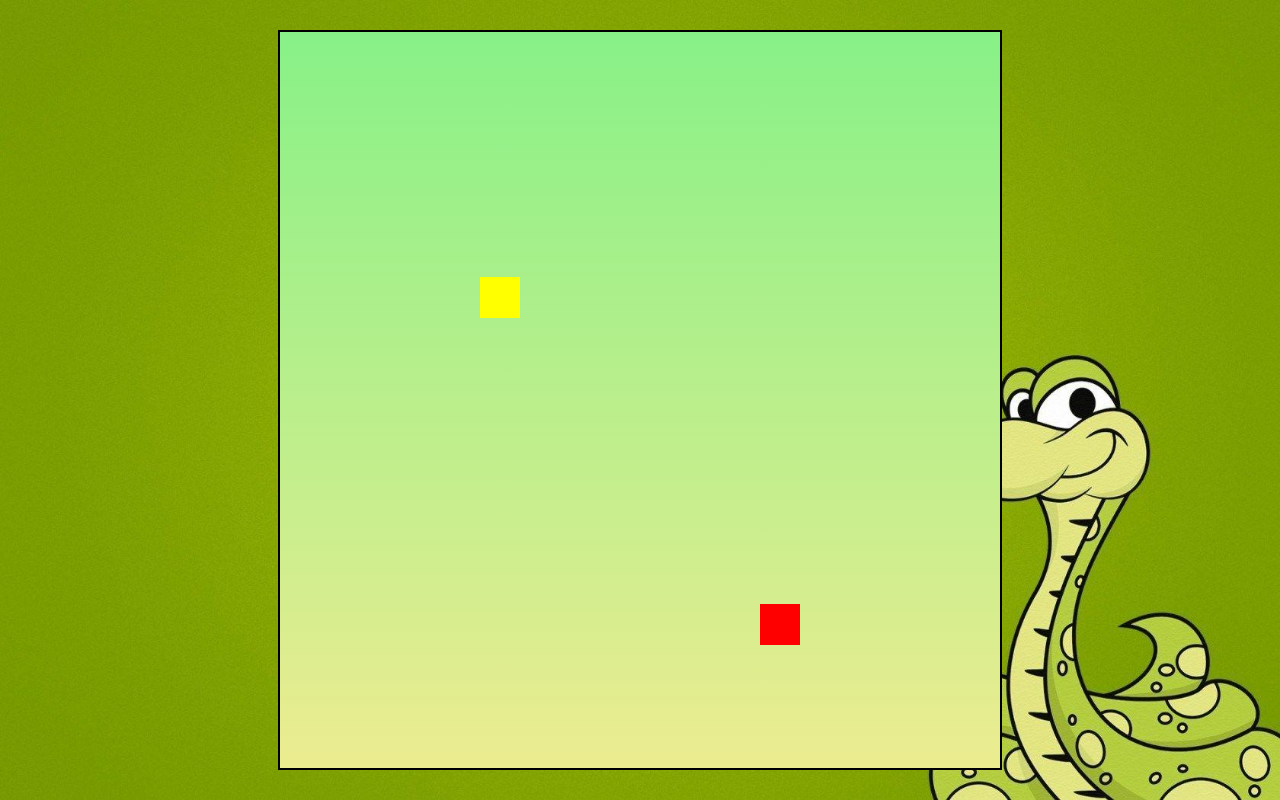
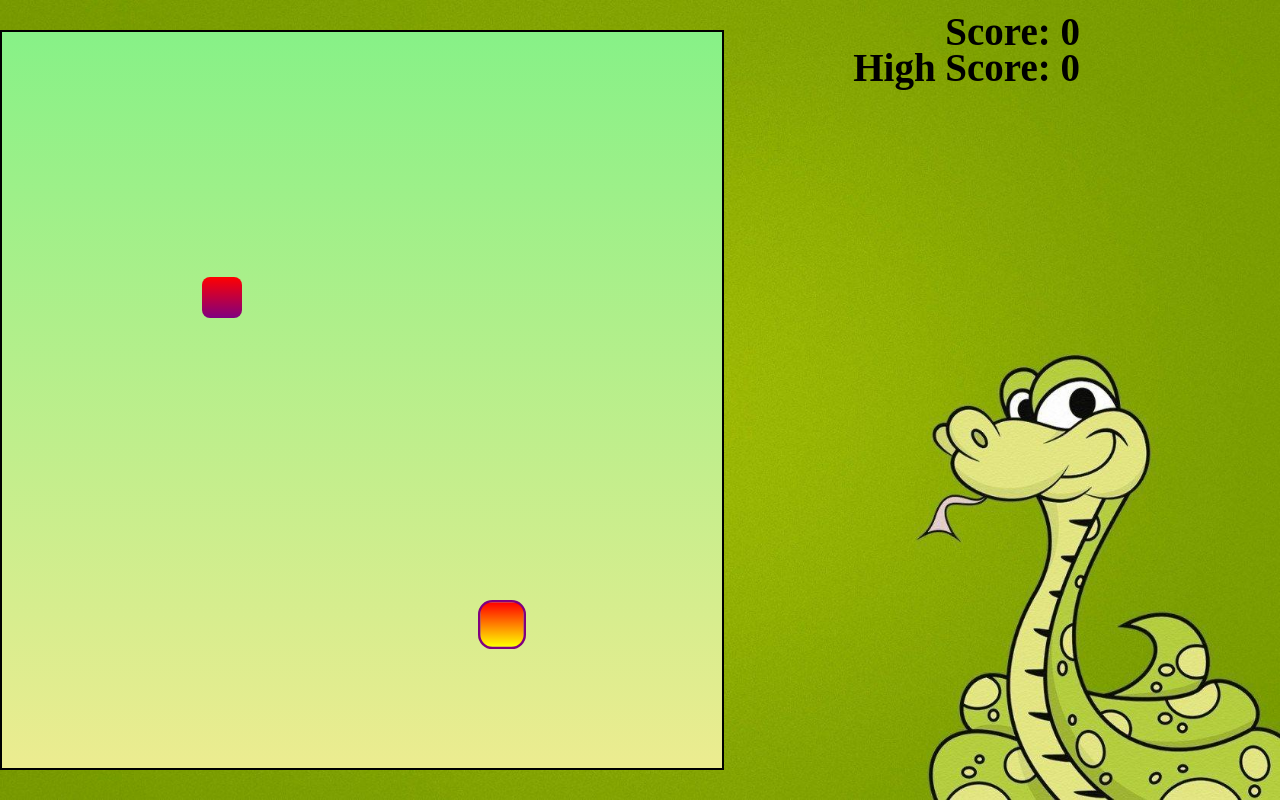
Before and after one commit to myselfswk/Snake-game, a plain HTML site: page index.html in a window 1280 px wide. Drawn offline with Linux system fonts and the light colour scheme; a web font is replaced by a local one.

Commit message:
UI Update
update UI and Logics

```diff
--- a/css/style.css
+++ b/css/style.css
@@ -1,3 +1,4 @@
+@import url('https://fonts.googleapis.com/css2?family=New+Tegomin&display=swap');
 * {
     padding: 0;
     margin: 0;
@@ -9,8 +10,26 @@
     background-size: 100vw 100vh;
     background-repeat: no-repeat;
     display: flex;
-    justify-content: center;
+    justify-content: left;
     align-items: center;
+}
+
+#scoreBox {
+    position: absolute;
+    top: 9px;
+    right: 200px;
+    font-size: 39px;
+    font-weight: bold;
+    font-family: 'New Tegomin', serif;
+}
+
+#highscoreBox {
+    position: absolute;
+    top: 45px;
+    right: 200px;
+    font-size: 39px;
+    font-weight: bold;
+    font-family: 'New Tegomin', serif;
 }
 
 #board {
@@ -25,13 +44,20 @@
 }
 
 .head {
-    background-color: red;
+    background: linear-gradient(red, yellow);
+    border: 2px solid purple;
+    border-radius: 12px;
+    transform: scale(1.2);
 }
 
 .snake {
     background-color: purple;
+    border: .25min solid white;
+    border-radius: 12px;
 }
 
 .food {
-    background-color: yellow;
+    background: linear-gradient(red, purple);
+    border: .25min solid black;
+    border-radius: 8px;
 }
--- a/index.html
+++ b/index.html
@@ -4,7 +4,7 @@
 <head>
     <meta charset='utf-8'>
     <meta http-equiv='X-UA-Compatible' content='IE=edge'>
-    <title>Snake Game</title>
+    <title>Snake Game - JavaScript</title>
 
     <meta name='viewport' content='width=device-width, initial-scale=1'>
     <link rel='stylesheet' type='text/css' media='screen' href='css/style.css'>
@@ -12,6 +12,8 @@
 
 <body>
     <div class="body">
+        <div id="scoreBox">Score: 0</div>
+        <div id="highscoreBox">High Score: 0</div>
         <div id="board"></div>
     </div>
 
--- a/javascript/index.js
+++ b/javascript/index.js
@@ -13,7 +13,7 @@ const moveSound = new Audio('./Sounds/move.mp3');
 const musicSound = new Audio('./Sounds/music.mp3');
 
 //speed variable is used to speed up the snake
-let speed = 5;
+let speed = 10;
 let lastPaintTime = 0;
 let score = 0;
 
@@ -48,7 +48,7 @@ function isCollide(snake) {
     }
 
     //if you bump into the wall
-    if (snake[0].x >= 18 || snake[0].x <= 0 && snake[0].y >= 18 || snake[0].y <= 0) {
+    if (snake[0].x >= 18 || snake[0].x <= 0 || snake[0].y >= 18 || snake[0].y <= 0) {
         return true;
     }
 }
@@ -71,6 +71,13 @@ function gameEngine() {
     //if you eaten the food, increament the score and regenerate the food
     if (snakeArr[0].x === food.x && snakeArr[0].y === food.y) {
         foodSound.play();
+        score += 1;
+        if (score > highscoreval) {
+            highscoreval = score;
+            localStorage.setItem("highscore", JSON.stringify(highscoreval));
+            highscoreBox.innerHTML = "High Score: ".concat(highscoreval);
+        }
+        scoreBox.innerHTML = "Score: ".concat(score);
         snakeArr.unshift({
             x: snakeArr[0].x + inputDir.x,
             y: snakeArr[0].y + inputDir.y
@@ -123,6 +130,17 @@ function gameEngine() {
 }
 
 // Game main Logic
+musicSound.play();
+
+let highscore = localStorage.getItem("highscore");
+if (highscore === null) {
+    highscoreval = 0;
+    localStorage.setItem("highscore", JSON.stringify(highscoreval));
+} else {
+    highscoreval = JSON.parse(highscore);
+    highscoreBox.innerHTML = "High Score: ".concat(highscore);
+}
+
 window.requestAnimationFrame(main);
 
 window.addEventListener('keydown', e => {
```
